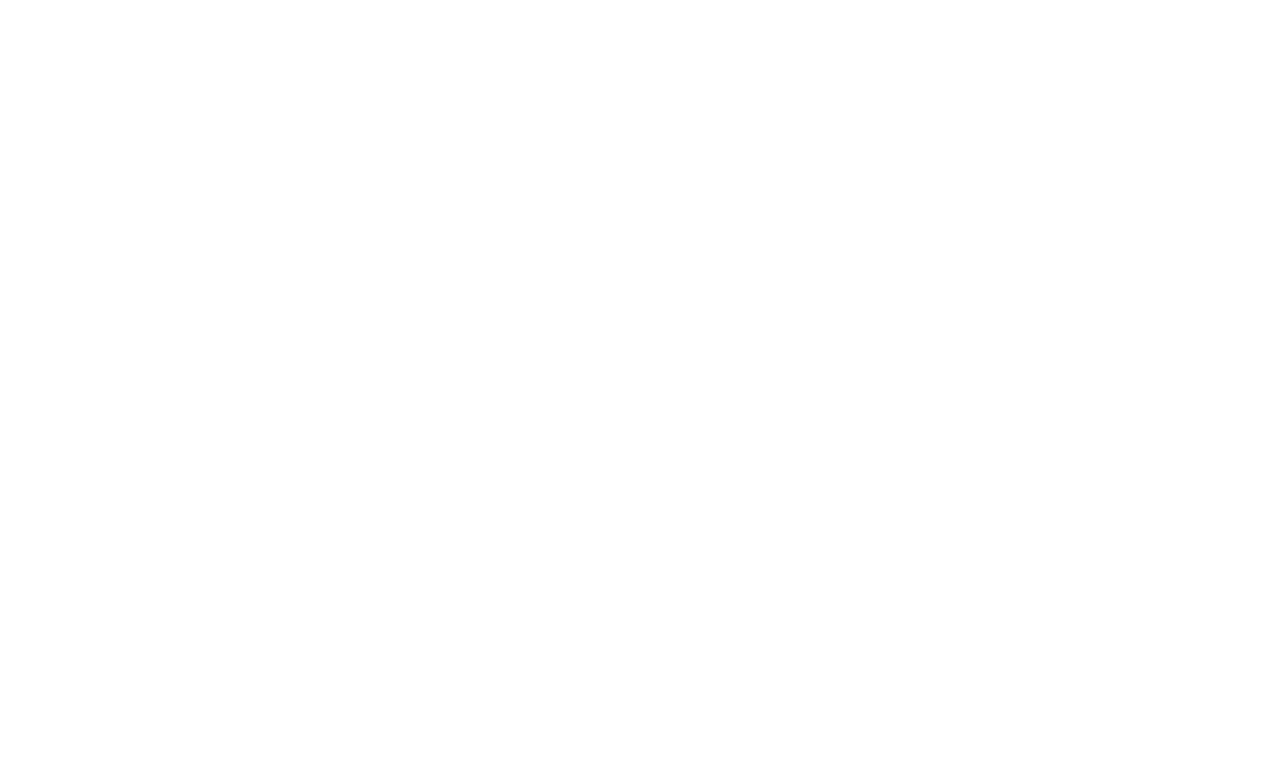
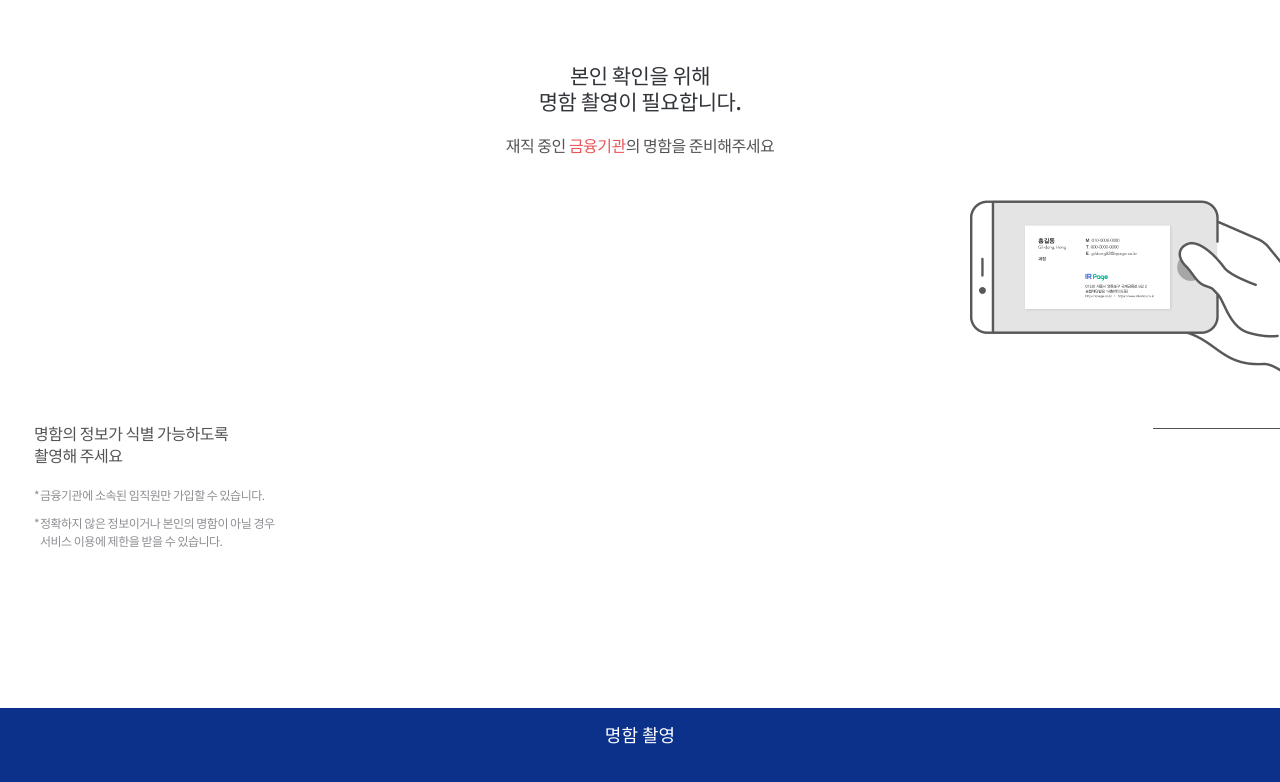
Before and after one commit to SeoHaKwon/IRPAGE_MOBILE, a Vue app: page /BusinessCard in a window 1280 px wide. Shown: the top 782 px of the page. Built offline with nearby package versions, Linux system fonts and the light colour scheme.

Commit message:
추가 파일 완료

```diff
--- /dev/null
+++ b/src/components/BusinessCard.vue
@@ -0,0 +1,111 @@
+<template>
+  <div class="wrap">
+    <div class="content">
+      <strong class="title">본인 확인을 위해<br>
+  명함 촬영이 필요합니다.</strong>
+      <p class="sub">재직 중인 <span>금융기관</span>의 명함을 준비해주세요</p>
+  <div class="text-wrap">
+    <strong>명함의 정보가 식별 가능하도록<br>
+    촬영해 주세요</strong>
+    <p>금융기관에 소속된 임직원만 가입할 수 있습니다.</p>
+    <p>정확하지 않은 정보이거나 본인의 명함이 아닐 경우<br>서비스 이용에 제한을 받을 수 있습니다.</p>
+  </div>
+  </div>
+  <a href="#" class="btn-bottom active">
+    명함 촬영
+  </a>
+</div>
+</template>
+<script>
+</script>
+<style lang="scss" scoped>
+ .wrap {
+   height:100%;
+   overflow: auto;
+   padding-bottom:110px;
+ }
+ .content {
+   .title {
+     display:inline-block;
+     width:100%;
+      margin-top:62px;
+      margin-bottom:18px;
+      font-weight: 500;
+      font-size: 21px;
+      line-height: 26px;
+      text-align: center;
+      letter-spacing: -0.5px;
+      color: #313439;
+   }
+   .sub {
+      margin-bottom: 48px;
+      padding-bottom: 216px;
+      font-size: 16px;
+      line-height: 26px;
+      text-align: center;
+      letter-spacing: -0.5px;
+      color: #545454;
+      background:url(../assets/bg/bg_card.png) no-repeat right bottom;
+     span {
+       color:#ea5659;
+     }
+   }
+   .text-wrap {
+     position: relative;
+     padding-left:34px;
+    strong {
+      display:inline-block;
+      margin-bottom:20px;
+      font-size: 16px;
+      line-height: 22px;
+      letter-spacing: -0.5px;
+      color: #545454;
+    }
+    p{
+      position:relative;
+      padding-left:6px;
+      font-size: 12px;
+      line-height: 18px;
+      letter-spacing: -0.5px;
+      color: #8E8E93;
+      + p {
+        margin-top:10px;
+      }
+      &::after {
+        display:block;
+        position:absolute;
+        left:0;
+        top:0;
+        content:"*";
+      }
+    }
+    &::after {
+      display:block;
+      position:absolute;
+      right:0;
+      top:6px;
+      width:127px;
+      height:1px;
+      background-color:#545454;
+      content:"";
+    }
+   }
+ }
+.btn-bottom {
+  position: fixed;
+  left:0;
+  bottom:0;
+  width:100%;
+  padding:13px 0 53px 0;
+  background-color:#0C318B;
+  font-weight: 500;
+  font-size: 18px;
+  line-height: 26px;
+  text-align: center;
+  color: #FFFFFF;
+  z-index: 10;
+  &.active {
+    background-color:#0C318B;
+  }
+}
+ </style>
--- a/src/router/index.js
+++ b/src/router/index.js
@@ -25,6 +25,7 @@ import Slider from '@/components/Slider'
 import LoginType from '@/components/LoginType'
 import Login from '@/components/Login'
 import ServiceCenter from '@/components/ServiceCenter'
+import BusinessCard from '@/components/BusinessCard'
 Vue.use(VueRouter)
 
 const routes = [
@@ -152,6 +153,11 @@ const routes = [
     path: '/ServiceCenter',
     name: 'ServiceCenter',
     component: ServiceCenter
+  },
+  {
+    path: '/BusinessCard',
+    name: 'BusinessCard',
+    component: BusinessCard
   }
 ]
 
--- a/src/views/Home.vue
+++ b/src/views/Home.vue
@@ -24,6 +24,7 @@
       <router-link to="/LoginType">기존 회원</router-link>
       <router-link to="/Login">로그인</router-link>
       <router-link to="/ServiceCenter">고객센터</router-link>
+      <router-link to="/BusinessCard">명함촬영</router-link>
     </div>
 </template>
 
```
Also changed, not shown: src/assets/bg/bg_card.png (added).
